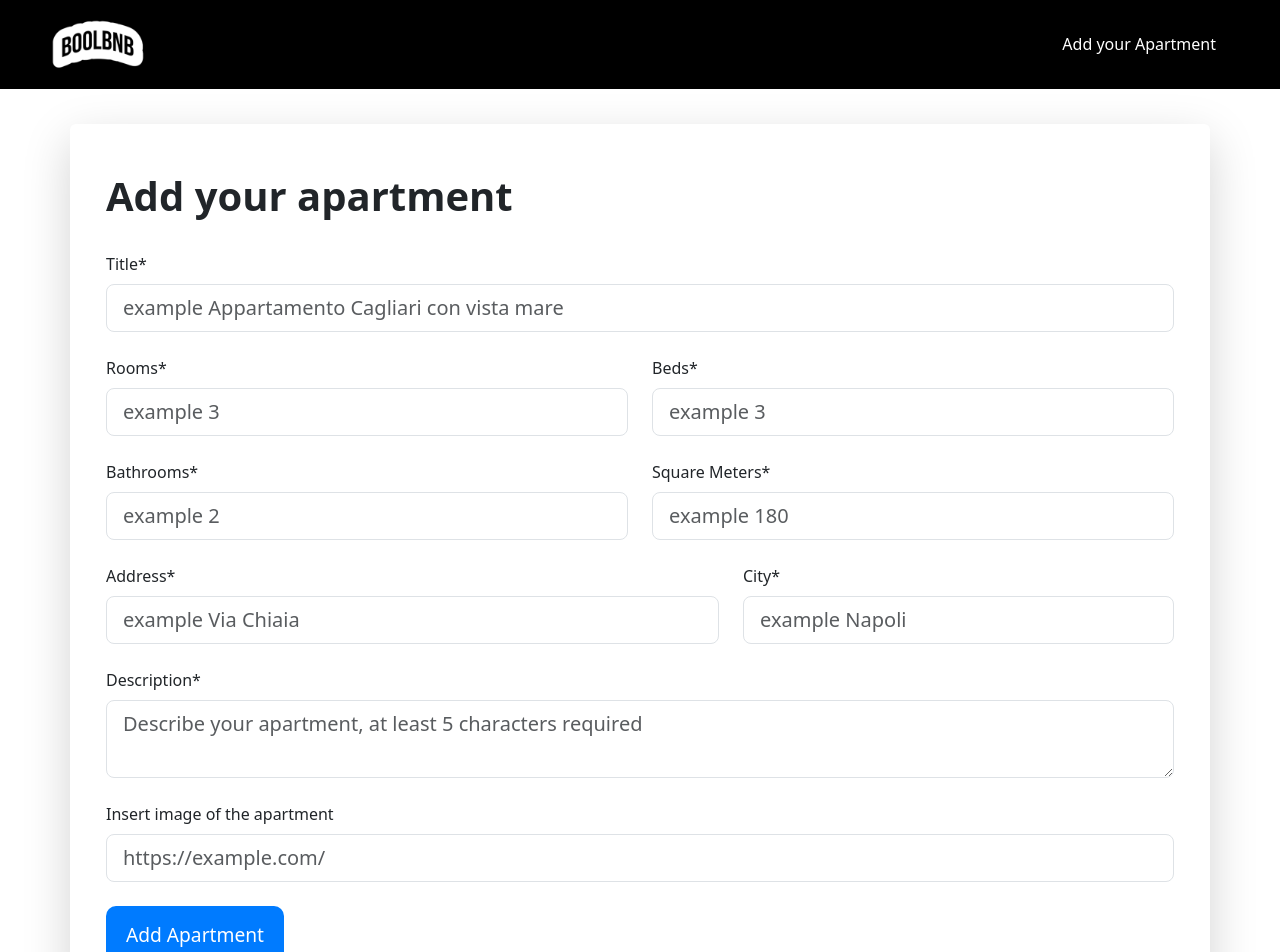
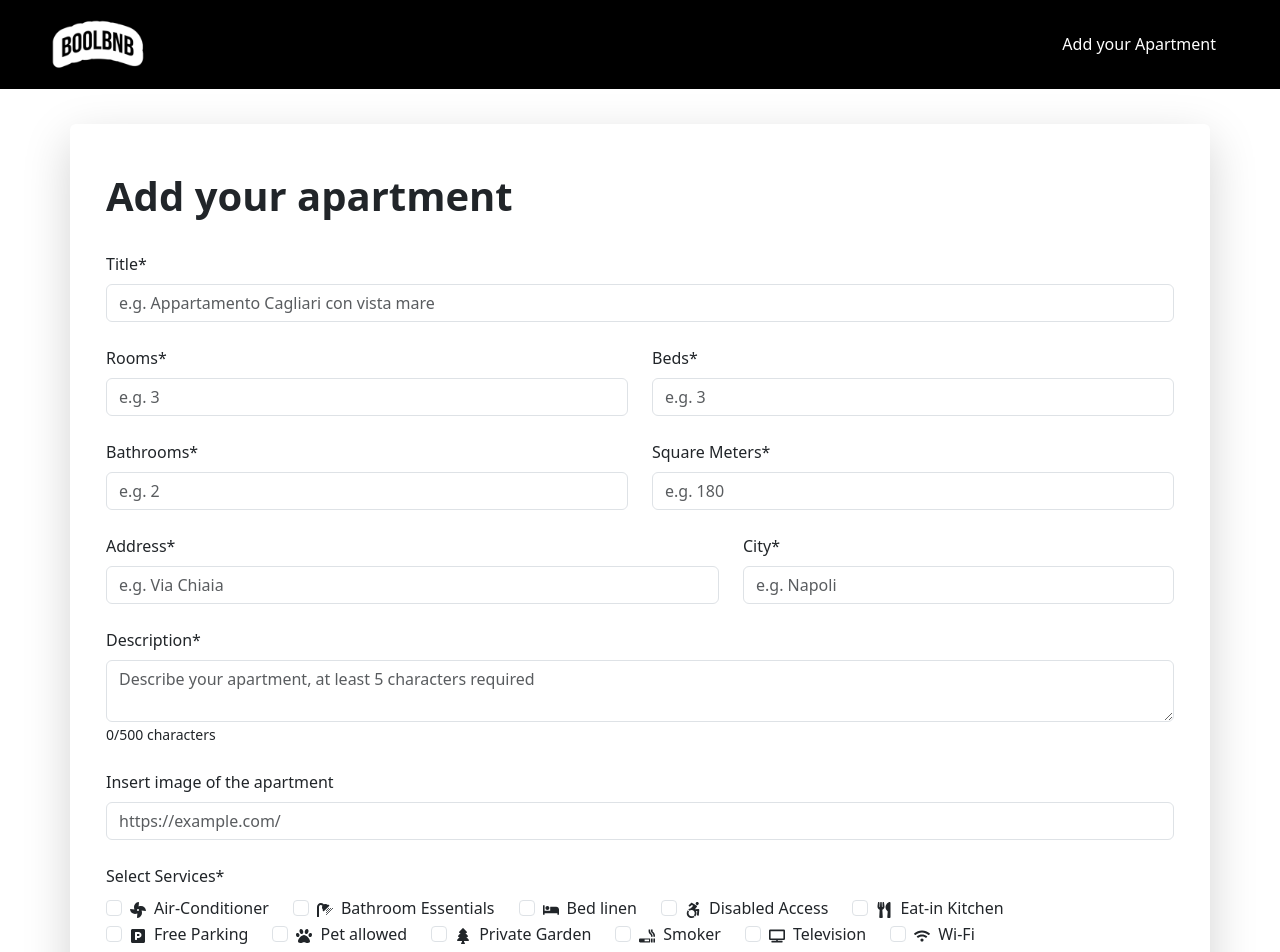
Before and after one commit to ManuelTrappolini/boolBnb-project-work, a React (Vite) app in the folder frontend/: page /apartments/addapartment in a window 1280 px wide. Shown: the top 952 px of the page. Built offline with nearby package versions, Linux system fonts and the light colour scheme; the HTML template or start-up script is replaced by a standard one.

Commit message:
fix error validate system

```diff
--- a/frontend/src/components/Addapartment.jsx
+++ b/frontend/src/components/Addapartment.jsx
@@ -14,7 +14,8 @@ export default function AddApartment() {
     const [selectedServices, setSelectedServices] = useState([]);
     const [errorMessages, setErrorMessages] = useState([]);
     const [successMessage, setSuccessMessage] = useState('');
-    const [isFormVisible, setIsFormVisible] = useState(true); // Stato per gestire la visibilità del form
+    const [isFormVisible, setIsFormVisible] = useState(true);
+    const maxDescriptionLength = 500;
 
     const servicesList = [
         { id: 3, name: 'Air-Conditioner', icon: <FaFan /> },
@@ -72,6 +73,9 @@ export default function AddApartment() {
         if (city.trim() === '') errors.push({ field: 'city', message: 'City is required.' });
 
         if (description.trim() === '') errors.push({ field: 'description', message: 'Description is required.' });
+        if (description.length < 15 || description.length > maxDescriptionLength) {
+            errors.push({ field: 'description', message: `The description must be at least 15 characters long and no longer than ${maxDescriptionLength} characters.` });
+        }
         else if (description.length < 5) errors.push({ field: 'description', message: 'Description must be at least 5 characters long.' });
 
         // Se ci sono errori, mostriamo il messaggio di errore
@@ -133,6 +137,15 @@ export default function AddApartment() {
         return error ? error.message : '';
     };
 
+    const handleChange = (field, setter) => (e) => {
+        setter(e.target.value);
+
+        // Rimuovi gli errori per il campo specifico
+        setErrorMessages((prevErrors) =>
+            prevErrors.filter((error) => error.field !== field)
+        );
+    };
+
     return (
         <div className="container py-5">
             {isFormVisible ? (
@@ -144,12 +157,12 @@ export default function AddApartment() {
                         <div className="input-group">
                             <input
                                 type="text"
-                                className={`form-control form-control-lg ${getInputClass('title')}`}
+                                className={`form-control ${getInputClass('title')}`}
                                 id="title"
                                 name="title"
                                 value={title}
-                                onChange={(e) => setTitle(e.target.value)}
-                                placeholder='example Appartamento Cagliari con vista mare'
+                                onChange={handleChange('title', setTitle)}
+                                placeholder='e.g. Appartamento Cagliari con vista mare'
                             />
                             {getErrorMessage('title') && (
                                 <div className="position-absolute top-50 end-0 translate-middle-y me-3">
@@ -165,12 +178,12 @@ export default function AddApartment() {
                         <div className="input-group">
                             <input
                                 type="number"
-                                className={`form-control form-control-lg ${getInputClass('rooms_number')}`}
+                                className={`form-control  ${getInputClass('rooms_number')}`}
                                 id="rooms"
                                 name="rooms"
                                 value={rooms_number}
-                                onChange={(e) => setRooms_number(e.target.value)}
-                                placeholder='example 3'
+                                onChange={handleChange('rooms_number', setRooms_number)}
+                                placeholder='e.g. 3'
                                 min="1"
                             />
                             {getErrorMessage('rooms_number') && (
@@ -187,12 +200,12 @@ export default function AddApartment() {
                         <div className="input-group">
                             <input
                                 type="number"
-                                className={`form-control form-control-lg ${getInputClass('beds')}`}
+                                className={`form-control ${getInputClass('beds')}`}
                                 id="beds"
                                 name="beds"
                                 value={beds}
-                                onChange={(e) => setBeds(e.target.value)}
-                                placeholder='example 3'
+                                onChange={handleChange('beds', setBeds)}
+                                placeholder='e.g. 3'
                                 min="1"
                             />
                             {getErrorMessage('beds') && (
@@ -209,12 +222,12 @@ export default function AddApartment() {
                         <div className="input-group">
                             <input
                                 type="number"
-                                className={`form-control form-control-lg ${getInputClass('bathrooms')}`}
+                                className={`form-control  ${getInputClass('bathrooms')}`}
                                 id="bathrooms"
                                 name="bathrooms"
                                 value={bathrooms}
-                                onChange={(e) => setBathrooms(e.target.value)}
-                                placeholder='example 2'
+                                onChange={handleChange('bathrooms', setBathrooms)}
+                                placeholder='e.g. 2'
                                 min="1"
                             />
                             {getErrorMessage('bathrooms') && (
@@ -231,12 +244,12 @@ export default function AddApartment() {
                         <div className="input-group">
                             <input
                                 type="number"
-                                className={`form-control form-control-lg ${getInputClass('square_meters')}`}
+                                className={`form-control  ${getInputClass('square_meters')}`}
                                 id="square_meters"
                                 name="square_meters"
                                 value={square_meters}
-                                onChange={(e) => setSquare_meters(e.target.value)}
-                                placeholder='example 180'
+                                onChange={handleChange('square_meters', setSquare_meters)}
+                                placeholder='e.g. 180'
                                 min="1"
                             />
                             {getErrorMessage('square_meters') && (
@@ -253,12 +266,12 @@ export default function AddApartment() {
                         <div className="input-group">
                             <input
                                 type="text"
-                                className={`form-control form-control-lg ${getInputClass('address')}`}
+                                className={`form-control  ${getInputClass('address')}`}
                                 id="address"
                                 name="address"
                                 value={address}
-                                onChange={(e) => setAddress(e.target.value)}
-                                placeholder='example Via Chiaia'
+                                onChange={handleChange('address', setAddress)}
+                                placeholder='e.g. Via Chiaia'
                                 autoComplete='off'
                             />
                             {getErrorMessage('address') && (
@@ -275,12 +288,12 @@ export default function AddApartment() {
                         <div className="input-group">
                             <input
                                 type="text"
-                                className={`form-control form-control-lg ${getInputClass('city')}`}
+                                className={`form-control  ${getInputClass('city')}`}
                                 id="city"
                                 name="city"
                                 value={city}
-                                onChange={(e) => setCity(e.target.value)}
-                                placeholder='example Napoli'
+                                onChange={handleChange('city', setCity)}
+                                placeholder='e.g. Napoli'
                                 autoComplete='off'
                             />
                             {getErrorMessage('city') && (
@@ -296,19 +309,21 @@ export default function AddApartment() {
                         <label htmlFor="description" className="form-label">Description*</label>
                         <div className="input-group">
                             <textarea
-                                className={`form-control form-control-lg ${getInputClass('description')}`}
+                                className={`form-control ${getInputClass('description')}`}
                                 id="description"
                                 name="description"
                                 value={description}
-                                onChange={(e) => setDescription(e.target.value)}
+                                onChange={handleChange('description', setDescription)}
                                 placeholder='Describe your apartment, at least 5 characters required'
                             />
+
                             {getErrorMessage('description') && (
                                 <div className="position-absolute top-50 end-0 translate-middle-y me-3">
                                     <FaExclamationCircle className="text-danger" />
                                 </div>
                             )}
                         </div>
+                        <small>{description.length}/{maxDescriptionLength} characters</small>
                         {getErrorMessage('description') && <div className="text-danger">{getErrorMessage('description')}</div>}
                     </div>
 
@@ -316,14 +331,38 @@ export default function AddApartment() {
                         <label htmlFor="picture_url" className="form-label">Insert image of the apartment</label>
                         <input
                             type="text"
-                            className={`form-control form-control-lg ${getInputClass('picture_url')}`}
+                            className={`form-control ${getInputClass('picture_url')}`}
                             id="picture_url"
                             name="picture_url"
                             value={picture_url}
-                            onChange={(e) => setPicture_url(e.target.value)}
+                            onChange={handleChange('picture_url', setPicture_url)}
                             placeholder="https://example.com/"
                         />
+
                         {getErrorMessage('picture_url') && <div className="text-danger">{getErrorMessage('picture_url')}</div>}
+                    </div>
+
+                    <div className="col-12">
+                        <label htmlFor="services" className="form-label">Select Services*</label>
+                        <div className="d-flex flex-wrap">
+                            {servicesList.map((service) => (
+                                <div className="form-check me-4" key={service.id}>
+                                    <input
+                                        type="checkbox"
+                                        className="form-check-input"
+                                        id={`service-${service.id}`}
+                                        value={service.id}
+                                        checked={selectedServices.includes(service.id)}
+                                        onChange={handleCheckboxChange}
+                                    />
+                                    <label className="form-check-label" htmlFor={`service-${service.id}`}>
+                                        <span className="me-2">{service.icon}</span>
+                                        {service.name}
+                                    </label>
+                                </div>
+                            ))}
+                        </div>
+                        {getErrorMessage('services') && <div className="text-danger">{getErrorMessage('services')}</div>}
                     </div>
 
                     <div className="col-12">
```
Also changed, not shown: frontend/src/components/AddReview.jsx (+22 -16 lines).
